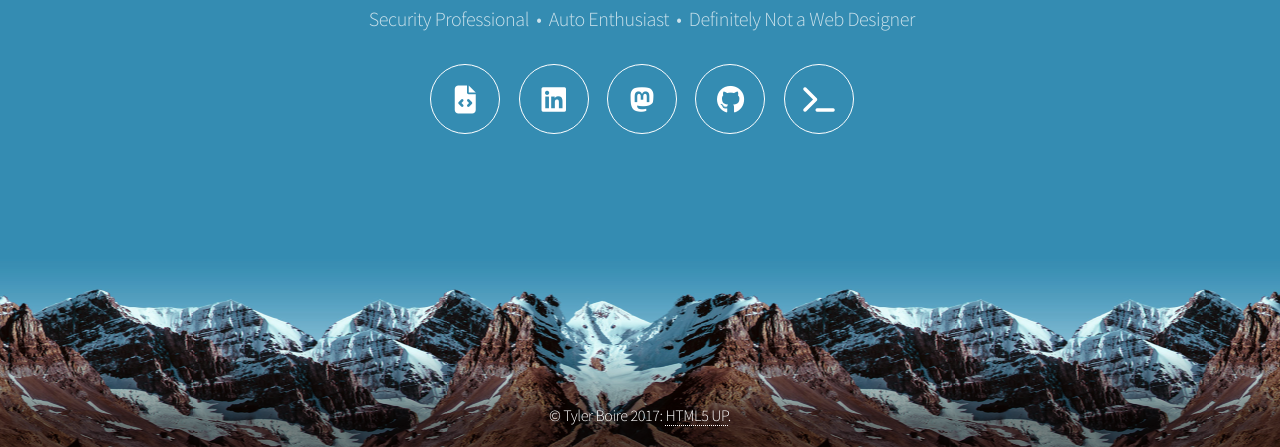
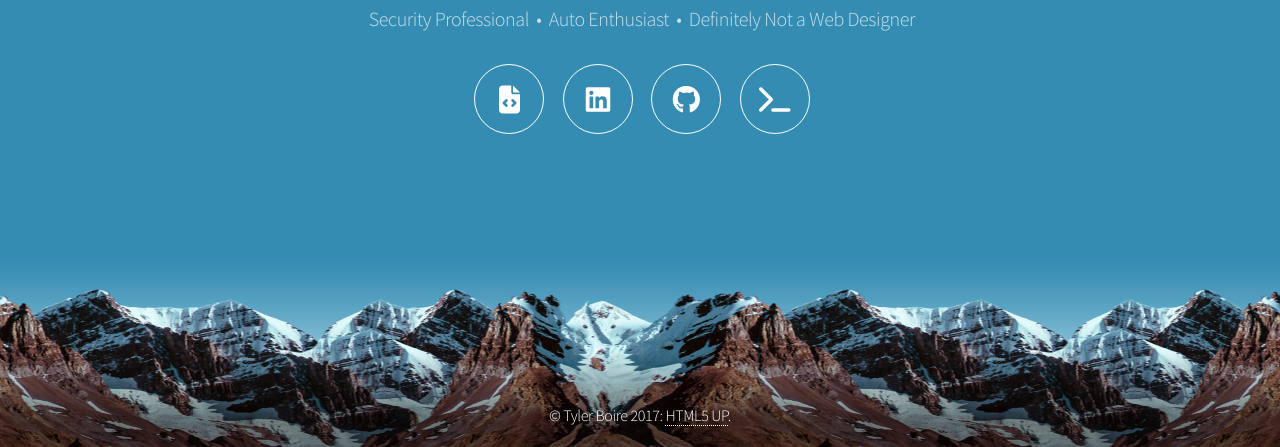
Before and after one commit to TylerBoire/tylerboire.github.io, a plain HTML site: page index.html in a window 1280 px wide. Shown: the part 353-800 px from the top of the page. Drawn offline with Linux system fonts and the light colour scheme.

Commit message:
Update index.html

```diff
--- a/index.html
+++ b/index.html
@@ -28,7 +28,6 @@
 							<ul>
 								<li><a href="/resume.pdf" class="fa-solid fa-file-code"><span class="label">Resume Download</span></a></li>
 								<li><a href="https://www.linkedin.com/in/tyler-b-766641219/" class="fa-brands fa-linkedin"><span class="label">LinkedIn</span></a></li>
-								<li><a href="https://infosec.exchange/@darfplatypus" class="fa-brands fa-mastodon"><span class="label">Twitter</span></a></li>
 								<li><a href="https://github.com/TylerBoire" class="fa-brands fa-github"><span class="label">Github</span></a></li>
 								<li><a href="#" class="fa-solid fa-terminal"><span class="label">Blog/Coming Soon</span></a></li>
 							</ul>
```
